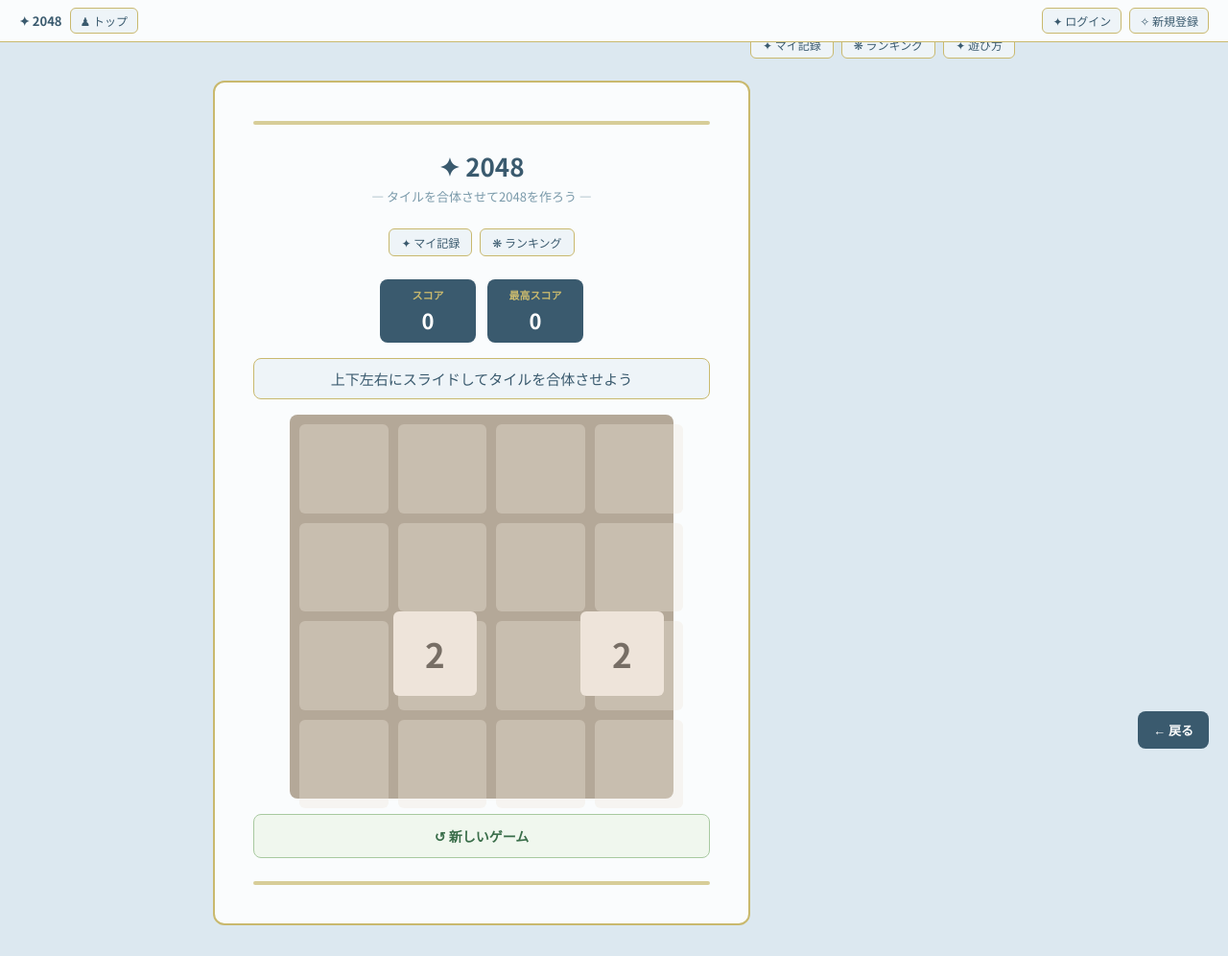
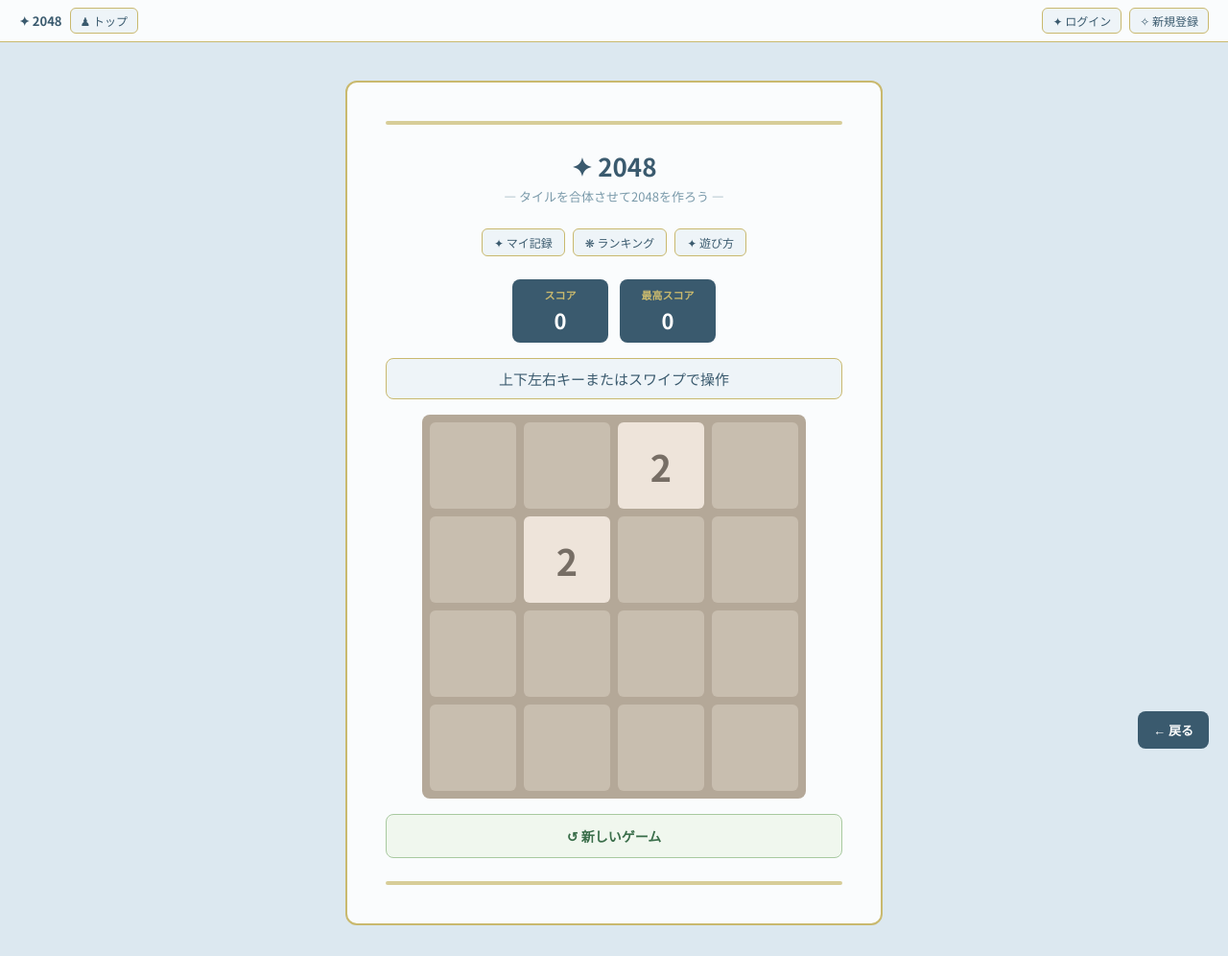
Before and after one commit to himari0301/game-center, a Flask app: page /2048 in a window 1280 px wide. Shown: the whole page at 96% size. Run offline with Flask 3, Linux system fonts and the light colour scheme.

Commit message:
fix 2048 board layout

```diff
--- a/static/style.css
+++ b/static/style.css
@@ -683,7 +683,6 @@ body {
     letter-spacing: 1px;
     z-index: 50;
 }
-
 /* ===== 2048 ===== */
 .game2048-header {
     display: flex;
@@ -717,49 +716,17 @@ body {
     position: relative;
     background: #b4a898;
     border-radius: 8px;
-    padding: 10px;
+    padding: 0;
     margin: 0 auto;
     width: 100%;
     max-width: 400px;
-    aspect-ratio: 1;
     touch-action: none;
-}
-
-.game2048-grid {
-    display: grid;
-    grid-template-columns: repeat(4, 1fr);
-    gap: 10px;
-    width: 100%;
-    height: 100%;
-    position: absolute;
-    top: 10px;
-    left: 10px;
-    right: 10px;
-    bottom: 10px;
-}
-
-.game2048-cell {
-    background: rgba(238, 228, 218, 0.35);
-    border-radius: 6px;
-}
-
-.game2048-tiles {
-    position: absolute;
-    top: 0;
-    left: 0;
-    right: 0;
-    bottom: 0;
+    user-select: none;
 }
 
 .game2048-tile {
     position: absolute;
-    display: flex;
-    align-items: center;
-    justify-content: center;
-    border-radius: 6px;
-    font-weight: 700;
-    font-family: inherit;
-    transition: left 0.1s ease, top 0.1s ease;
+    transition: all 0.1s ease;
 }
 
 .tile-new {
@@ -767,11 +734,7 @@ body {
 }
 
 .tile-merged {
-    animation: tile-merge 0.15s ease;
-}
-
-.tile-moving {
-    transition: left 0.1s ease, top 0.1s ease;
+    animation: tile-merge 0.2s ease;
 }
 
 @keyframes tile-appear {
@@ -781,6 +744,6 @@ body {
 
 @keyframes tile-merge {
     0%   { transform: scale(1); }
-    50%  { transform: scale(1.15); }
+    50%  { transform: scale(1.2); }
     100% { transform: scale(1); }
 }
--- a/templates/game2048.html
+++ b/templates/game2048.html
@@ -35,6 +35,7 @@
     <div class="nav-links">
         <a href="/my_records?from=2048" class="nav-link">✦ マイ記録</a>
         <a href="/ranking?game=2048&from=2048" class="nav-link">❋ ランキング</a>
+        <a href="/2048/howto" class="nav-link">✦ 遊び方</a>
     </div>
 
     <div class="game2048-header">
@@ -48,30 +49,10 @@
         </div>
     </div>
 
-    <p class="status" id="status">上下左右にスライドしてタイルを合体させよう</p>
+    <p class="status" id="status">上下左右キーまたはスワイプで操作</p>
     <p class="clear-msg" id="clear-msg"></p>
 
-    <div class="game2048-board" id="board">
-        <div class="game2048-grid">
-            <div class="game2048-cell"></div>
-            <div class="game2048-cell"></div>
-            <div class="game2048-cell"></div>
-            <div class="game2048-cell"></div>
-            <div class="game2048-cell"></div>
-            <div class="game2048-cell"></div>
-            <div class="game2048-cell"></div>
-            <div class="game2048-cell"></div>
-            <div class="game2048-cell"></div>
-            <div class="game2048-cell"></div>
-            <div class="game2048-cell"></div>
-            <div class="game2048-cell"></div>
-            <div class="game2048-cell"></div>
-            <div class="game2048-cell"></div>
-            <div class="game2048-cell"></div>
-            <div class="game2048-cell"></div>
-        </div>
-        <div class="game2048-tiles" id="tiles"></div>
-    </div>
+    <div class="game2048-board" id="board"></div>
 
     <div class="btn-group" style="margin-top:1rem;">
         <button class="btn btn-easy" onclick="newGame()">↺ 新しいゲーム</button>
@@ -80,26 +61,21 @@
     <div class="gold-bar" style="margin-top:1.5rem; margin-bottom:0;"></div>
 </div>
 
-<div class="nav-links">
-    <a href="/my_records?from=2048" class="nav-link">✦ マイ記録</a>
-    <a href="/ranking?game=2048&from=2048" class="nav-link">❋ ランキング</a>
-    <a href="/2048/howto" class="nav-link">✦ 遊び方</a>
-</div>
-
 <button onclick="window.location.href='/'" class="back-to-top">← 戻る</button>
 
 <script>
-    // ===== 定数・変数 =====
-    const GRID_SIZE = 4;
+    const GRID = 4;
+    const GAP = 8;
     let board = [];
     let score = 0;
-    let bestScore = parseInt(localStorage.getItem("2048_best") || "0");
+    let bestScore = 0;
     let gameCleared = false;
     let gameOver = false;
     let isAnimating = false;
+    const isLoggedIn = {{ 'true' if current_user.is_authenticated else 'false' }};
 
-    // タイルの色設定
-    const TILE_COLORS = {
+    const COLORS = {
+        0:    { bg: "rgba(238,228,218,0.35)", color: "transparent" },
         2:    { bg: "#eee4da", color: "#776e65" },
         4:    { bg: "#ede0c8", color: "#776e65" },
         8:    { bg: "#f2b179", color: "#f9f6f2" },
@@ -113,234 +89,193 @@
         2048: { bg: "#edc22e", color: "#f9f6f2" },
     };
 
-    // ===== 初期化 =====
+    function getTileSize() {
+        const boardEl = document.getElementById("board");
+        const w = boardEl.offsetWidth - GAP * 2;
+        return (w - GAP * (GRID - 1)) / GRID;
+    }
+
     function newGame() {
-        board = Array(GRID_SIZE).fill(null).map(() => Array(GRID_SIZE).fill(0));
+        board = Array(GRID).fill(null).map(() => Array(GRID).fill(0));
         score = 0;
         gameCleared = false;
         gameOver = false;
         document.getElementById("score").textContent = "0";
         document.getElementById("clear-msg").style.display = "none";
-        document.getElementById("status").textContent = "上下左右にスライドしてタイルを合体させよう";
         document.getElementById("status").style.display = "block";
-        addRandomTile();
-        addRandomTile();
-        renderBoard();
-        updateBestScore();
+        document.getElementById("status").textContent = "上下左右キーまたはスワイプで操作";
+        addRandom();
+        addRandom();
+        render();
+        updateBest();
     }
 
-    function addRandomTile() {
+    function addRandom() {
         const empty = [];
-        for (let r = 0; r < GRID_SIZE; r++) {
-            for (let c = 0; c < GRID_SIZE; c++) {
-                if (board[r][c] === 0) empty.push({ r, c });
-            }
-        }
-        if (empty.length === 0) return;
-        const { r, c } = empty[Math.floor(Math.random() * empty.length)];
+        for (let r = 0; r < GRID; r++)
+            for (let c = 0; c < GRID; c++)
+                if (board[r][c] === 0) empty.push([r, c]);
+        if (!empty.length) return;
+        const [r, c] = empty[Math.floor(Math.random() * empty.length)];
         board[r][c] = Math.random() < 0.9 ? 2 : 4;
     }
 
-    // ===== 描画 =====
-    function renderBoard(movedTiles = [], mergedTiles = []) {
-        const container = document.getElementById("tiles");
-        container.innerHTML = "";
+    function render(newCells = [], mergedCells = []) {
         const boardEl = document.getElementById("board");
-        const size = boardEl.offsetWidth;
-        const gap = 10;
-        const tileSize = (size - gap * 5) / 4;
+        boardEl.innerHTML = "";
+        const tileSize = getTileSize();
 
-        for (let r = 0; r < GRID_SIZE; r++) {
-            for (let c = 0; c < GRID_SIZE; c++) {
+        for (let r = 0; r < GRID; r++) {
+            for (let c = 0; c < GRID; c++) {
                 const val = board[r][c];
-                if (val === 0) continue;
-
                 const tile = document.createElement("div");
                 tile.className = "game2048-tile";
-                tile.textContent = val;
 
-                const colors = TILE_COLORS[val] || { bg: "#3a5a6e", color: "#f9f6f2" };
+                const left = GAP + c * (tileSize + GAP);
+                const top = GAP + r * (tileSize + GAP);
+                const col = COLORS[val] || { bg: "#3a5a6e", color: "#f9f6f2" };
+                const fs = val >= 1024 ? tileSize * 0.28 :
+                           val >= 100  ? tileSize * 0.35 : tileSize * 0.42;
+
                 tile.style.cssText = `
+                    position: absolute;
                     width: ${tileSize}px;
                     height: ${tileSize}px;
-                    left: ${gap + c * (tileSize + gap)}px;
-                    top: ${gap + r * (tileSize + gap)}px;
-                    background: ${colors.bg};
-                    color: ${colors.color};
-                    font-size: ${val >= 1024 ? tileSize * 0.3 : tileSize * 0.4}px;
+                    left: ${left}px;
+                    top: ${top}px;
+                    background: ${col.bg};
+                    color: ${col.color};
+                    font-size: ${fs}px;
+                    border-radius: 6px;
+                    display: flex;
+                    align-items: center;
+                    justify-content: center;
+                    font-weight: 700;
+                    font-family: inherit;
+                    transition: all 0.1s ease;
                 `;
+                tile.textContent = val || "";
 
-                const isMerged = mergedTiles.some(t => t.r === r && t.c === c);
+                const isMerged = mergedCells.some(([mr, mc]) => mr === r && mc === c);
+                const isNew = newCells.some(([nr, nc]) => nr === r && nc === c);
+
                 if (isMerged) tile.classList.add("tile-merged");
+                else if (isNew) tile.classList.add("tile-new");
 
-                const moved = movedTiles.find(t => t.toR === r && t.toC === c);
-                if (moved) {
-                    const fromLeft = gap + moved.fromC * (tileSize + gap);
-                    const fromTop = gap + moved.fromR * (tileSize + gap);
-                    tile.style.left = fromLeft + "px";
-                    tile.style.top = fromTop + "px";
-                    tile.classList.add("tile-moving");
-                    requestAnimationFrame(() => {
-                        requestAnimationFrame(() => {
-                            tile.style.left = gap + c * (tileSize + gap) + "px";
-                            tile.style.top = gap + r * (tileSize + gap) + "px";
-                        });
-                    });
-                } else if (!isMerged) {
-                    tile.classList.add("tile-new");
-                }
-
-                container.appendChild(tile);
-            }
+                boardEl.appendChild(tile);
             }
         }
 
-    // ===== スライドロジック =====
+        // ボードの高さを設定
+        const h = GAP * 2 + GRID * tileSize + GAP * (GRID - 1);
+        boardEl.style.height = h + "px";
+    }
+
     function slide(row) {
-        const filtered = row.filter(v => v !== 0);
+        const nums = row.filter(v => v !== 0);
+        const result = [];
         const merged = [];
-        const mergeFlags = [];
         let i = 0;
-        while (i < filtered.length) {
-            if (i + 1 < filtered.length && filtered[i] === filtered[i + 1]) {
-                merged.push(filtered[i] * 2);
-                mergeFlags.push(true);
-                score += filtered[i] * 2;
+        while (i < nums.length) {
+            if (i + 1 < nums.length && nums[i] === nums[i + 1]) {
+                const val = nums[i] * 2;
+                result.push(val);
+                merged.push(result.length - 1);
+                score += val;
                 i += 2;
             } else {
-                merged.push(filtered[i]);
-                mergeFlags.push(false);
-                i++;
+                result.push(nums[i++]);
             }
         }
-        while (merged.length < GRID_SIZE) {
-            merged.push(0);
-            mergeFlags.push(false);
-        }
-        return { row: merged, mergeFlags };
+        while (result.length < GRID) result.push(0);
+        return { result, merged };
     }
 
-    function move(direction) {
+    function move(dir) {
         if (isAnimating || gameOver) return;
-        let moved = false;
-        const movedTiles = [];
-        const mergedTiles = [];
-        const newBoard = Array(GRID_SIZE).fill(null).map(() => Array(GRID_SIZE).fill(0));
 
-        for (let i = 0; i < GRID_SIZE; i++) {
-            let row = [];
-            let positions = [];
+        const prev = JSON.stringify(board);
+        const newBoard = Array(GRID).fill(null).map(() => Array(GRID).fill(0));
+        const mergedCells = [];
 
-            if (direction === "left") {
-                row = board[i].slice();
-                positions = row.map((_, j) => ({ r: i, c: j }));
-            } else if (direction === "right") {
-                row = board[i].slice().reverse();
-                positions = row.map((_, j) => ({ r: i, c: GRID_SIZE - 1 - j }));
-            } else if (direction === "up") {
-                row = board.map(r => r[i]);
-                positions = row.map((_, j) => ({ r: j, c: i }));
-            } else if (direction === "down") {
-                row = board.map(r => r[i]).reverse();
-                positions = row.map((_, j) => ({ r: GRID_SIZE - 1 - j, c: i }));
-            }
+        for (let i = 0; i < GRID; i++) {
+            let row;
+            if (dir === "left")  row = board[i].slice();
+            if (dir === "right") row = board[i].slice().reverse();
+            if (dir === "up")    row = board.map(r => r[i]);
+            if (dir === "down")  row = board.map(r => r[i]).reverse();
 
-            const { row: newRow, mergeFlags } = slide(row);
+            const { result, merged } = slide(row);
 
-            for (let j = 0; j < GRID_SIZE; j++) {
-                let toR, toC;
-                if (direction === "left") { toR = i; toC = j; }
-                else if (direction === "right") { toR = i; toC = GRID_SIZE - 1 - j; }
-                else if (direction === "up") { toR = j; toC = i; }
-                else { toR = GRID_SIZE - 1 - j; toC = i; }
-
-                if (newRow[j] !== 0) {
-                    newBoard[toR][toC] = newRow[j];
-                    if (mergeFlags[j]) mergedTiles.push({ r: toR, c: toC });
-
-                    const origPos = positions[j];
-                    if (origPos && (origPos.r !== toR || origPos.c !== toC)) {
-                        movedTiles.push({ fromR: origPos.r, fromC: origPos.c, toR, toC });
-                        moved = true;
-                    }
+            for (let j = 0; j < GRID; j++) {
+                let tr, tc;
+                if (dir === "left")  { tr = i; tc = j; }
+                if (dir === "right") { tr = i; tc = GRID - 1 - j; }
+                if (dir === "up")    { tr = j; tc = i; }
+                if (dir === "down")  { tr = GRID - 1 - j; tc = i; }
+                newBoard[tr][tc] = result[j];
+                if (merged.includes(j)) mergedCells.push([tr, tc]);
             }
         }
 
-            // 変化チェック
-            for (let j = 0; j < GRID_SIZE; j++) {
-                let origR, origC;
-                if (direction === "left") { origR = i; origC = j; }
-                else if (direction === "right") { origR = i; origC = j; }
-                else if (direction === "up") { origR = j; origC = i; }
-                else { origR = j; origC = i; }
-                if (board[origR][origC] !== newBoard[i < 2 ? (direction === "up" || direction === "down" ? j : i) : i][j < 2 ? j : j]) {
-                    moved = true;
-                }
-            }
-        }
-
-        // 実際に変化があったか確認
-        let actualMoved = false;
-        for (let r = 0; r < GRID_SIZE; r++) {
-            for (let c = 0; c < GRID_SIZE; c++) {
-                if (board[r][c] !== newBoard[r][c]) actualMoved = true;
-            }
-        }
-
-        if (!actualMoved) return;
+        if (JSON.stringify(newBoard) === prev) return;
 
         board = newBoard;
         document.getElementById("score").textContent = score;
-        updateBestScore();
+        updateBest();
 
         isAnimating = true;
-        renderBoard(movedTiles, mergedTiles);
+        const newCells = [];
+        setTimeout(() => {
+            addRandom();
+            // 新しく追加されたセルを検出
+            for (let r = 0; r < GRID; r++)
+                for (let c = 0; c < GRID; c++)
+                    if (board[r][c] !== 0 &&
+                        JSON.parse(prev)[r][c] === 0 &&
+                        !mergedCells.some(([mr,mc]) => mr===r && mc===c))
+                        newCells.push([r, c]);
 
-        setTimeout(() => {
-            addRandomTile();
-            renderBoard();
+            render(newCells, mergedCells);
             isAnimating = false;
 
-            // 2048達成チェック
             if (!gameCleared) {
-                for (let r = 0; r < GRID_SIZE; r++) {
-                    for (let c = 0; c < GRID_SIZE; c++) {
+                for (let r = 0; r < GRID; r++)
+                    for (let c = 0; c < GRID; c++)
                         if (board[r][c] === 2048) {
                             gameCleared = true;
-                            showClear();
+                            showResult(true);
                             return;
                         }
             }
+            if (checkGameOver()) {
+                gameOver = true;
+                showResult(false);
             }
+        }, 120);
     }
 
-            // ゲームオーバーチェック
-            if (isGameOver()) {
-                gameOver = true;
-                showGameOver();
-            }
-        }, 150);
-    }
-
-    function isGameOver() {
-        for (let r = 0; r < GRID_SIZE; r++) {
-            for (let c = 0; c < GRID_SIZE; c++) {
+    function checkGameOver() {
+        for (let r = 0; r < GRID; r++)
+            for (let c = 0; c < GRID; c++) {
                 if (board[r][c] === 0) return false;
-                if (c < GRID_SIZE - 1 && board[r][c] === board[r][c + 1]) return false;
-                if (r < GRID_SIZE - 1 && board[r][c] === board[r + 1][c]) return false;
-            }
+                if (c < GRID-1 && board[r][c] === board[r][c+1]) return false;
+                if (r < GRID-1 && board[r][c] === board[r+1][c]) return false;
             }
         return true;
     }
 
-    // ===== クリア・ゲームオーバー =====
-    async function showClear() {
+    async function showResult(cleared) {
         const cl = document.getElementById("clear-msg");
+        document.getElementById("status").style.display = "none";
+        if (cleared) {
             cl.textContent = `✦ 2048達成！スコア：${score}`;
-        cl.style.display = "block";
-        document.getElementById("status").style.display = "none";
-
-        if ({% if current_user.is_authenticated %}true{% else %}false{% endif %}) {
+            cl.style.cssText = "display:block;";
+        } else {
+            cl.textContent = `ゲームオーバー。スコア：${score}`;
+            cl.style.cssText = "display:block; color:#6e3a3a; background:#f8f0ee; border:1px solid #c9a0a0;";
+        }
+        if (isLoggedIn) {
             await fetch("/2048/save", {
                 method: "POST",
                 headers: { "Content-Type": "application/json" },
@@ -349,72 +284,39 @@
         }
     }
 
-    async function showGameOver() {
-        const cl = document.getElementById("clear-msg");
-        cl.textContent = `ゲームオーバー。スコア：${score}`;
-        cl.style.display = "block";
-        cl.style.color = "#6e3a3a";
-        cl.style.background = "#f8f0ee";
-        cl.style.border = "1px solid #c9a0a0";
-        document.getElementById("status").style.display = "none";
-
-        if ({% if current_user.is_authenticated %}true{% else %}false{% endif %}) {
-            await fetch("/2048/save", {
-                method: "POST",
-                headers: { "Content-Type": "application/json" },
-                body: JSON.stringify({ score })
-            });
-        }
-    }
-
-    function updateBestScore() {
-        if (score > bestScore) {
-            bestScore = score;
-            localStorage.setItem("2048_best", bestScore);
-        }
+    function updateBest() {
+        if (score > bestScore) bestScore = score;
         document.getElementById("best-score").textContent = bestScore;
     }
 
-    // ===== キーボード操作 =====
+    // キーボード操作
     document.addEventListener("keydown", e => {
-        const map = {
-            ArrowLeft: "left", ArrowRight: "right",
-            ArrowUp: "up", ArrowDown: "down"
-        };
-        if (map[e.key]) {
-            e.preventDefault();
-            move(map[e.key]);
-        }
+        const map = { ArrowLeft:"left", ArrowRight:"right", ArrowUp:"up", ArrowDown:"down" };
+        if (map[e.key]) { e.preventDefault(); move(map[e.key]); }
     });
 
-    // ===== スワイプ操作 =====
-    let touchStartX = 0;
-    let touchStartY = 0;
-
-    document.getElementById("board").addEventListener("touchstart", e => {
-        touchStartX = e.touches[0].clientX;
-        touchStartY = e.touches[0].clientY;
+    // スワイプ操作
+    let tx = 0, ty = 0;
+    const boardEl = document.getElementById("board");
+    boardEl.addEventListener("touchstart", e => {
+        tx = e.touches[0].clientX;
+        ty = e.touches[0].clientY;
         e.preventDefault();
     }, { passive: false });
 
-    document.getElementById("board").addEventListener("touchend", e => {
-        const dx = e.changedTouches[0].clientX - touchStartX;
-        const dy = e.changedTouches[0].clientY - touchStartY;
-        const absDx = Math.abs(dx);
-        const absDy = Math.abs(dy);
-
-        if (Math.max(absDx, absDy) < 20) return;
-
-        if (absDx > absDy) {
-            move(dx > 0 ? "right" : "left");
-        } else {
-            move(dy > 0 ? "down" : "up");
-        }
+    boardEl.addEventListener("touchend", e => {
+        const dx = e.changedTouches[0].clientX - tx;
+        const dy = e.changedTouches[0].clientY - ty;
+        if (Math.max(Math.abs(dx), Math.abs(dy)) < 20) return;
+        if (Math.abs(dx) > Math.abs(dy)) move(dx > 0 ? "right" : "left");
+        else move(dy > 0 ? "down" : "up");
         e.preventDefault();
     }, { passive: false });
 
-    // ===== 起動 =====
+    // 起動
+    window.addEventListener("load", () => {
         newGame();
+    });
 </script>
 </body>
 </html>
```
Lines whose indentation alone changed are shown as unchanged.
